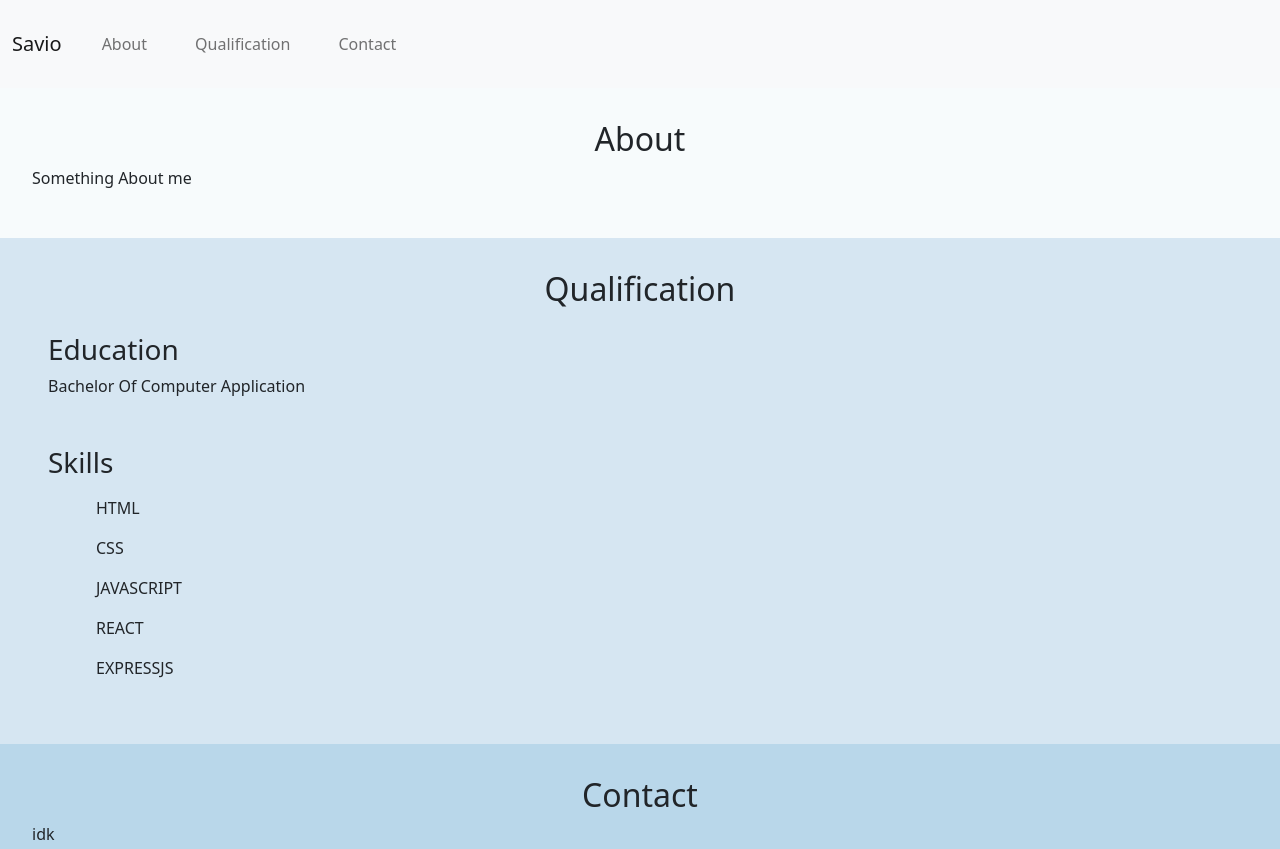
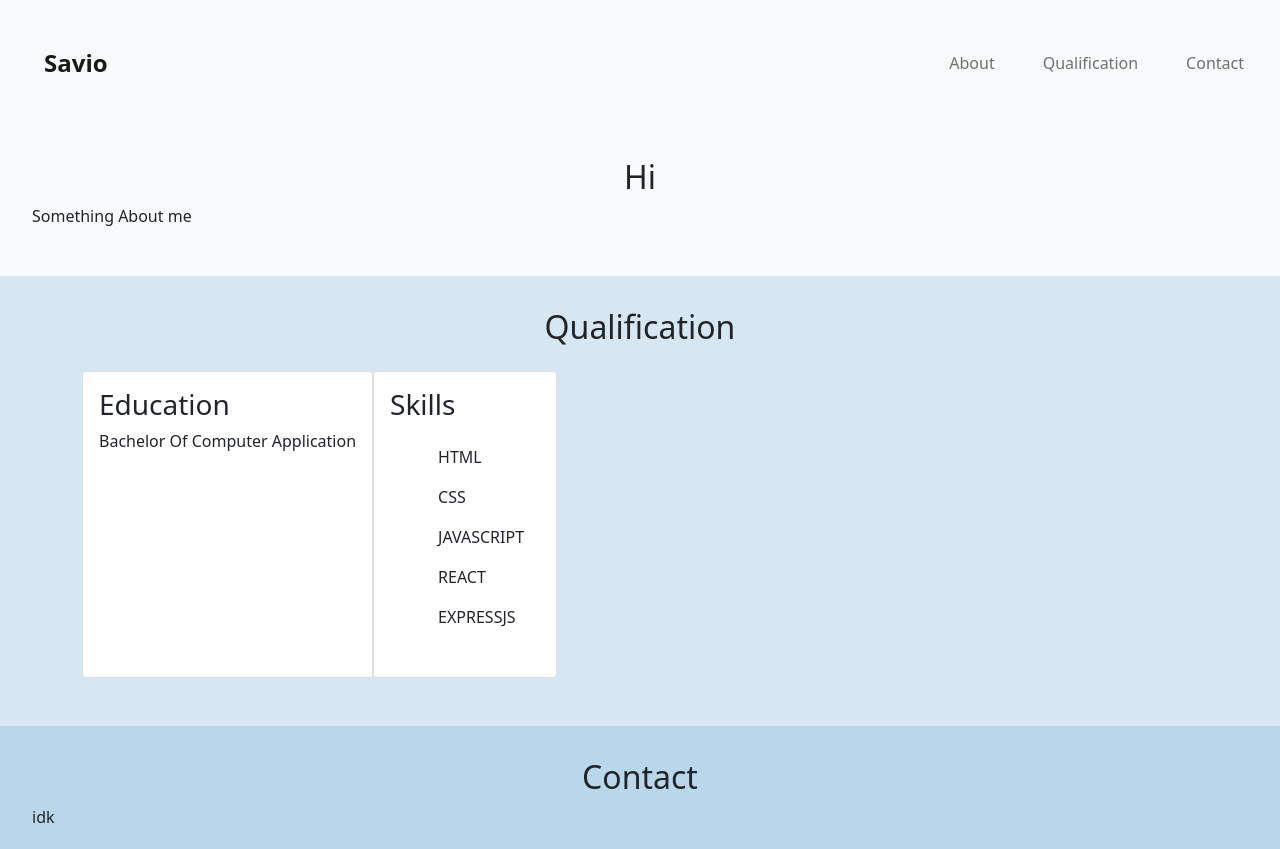
Before and after one commit to Savio-5/Portfolio, a website: page public_html/index.html in a window 1280 px wide. Shown: the top 849 px of the page. Drawn offline with nearby package versions, Linux system fonts and the light colour scheme.

Commit message:
nav-link on right, card

```diff
--- a/public_html/index.html
+++ b/public_html/index.html
@@ -19,15 +19,16 @@ Click nbfs://nbhost/SystemFileSystem/Templates/Other/html.html to edit this temp
 
 <body>
     <div>
-        <header>
+        <header class="header">
             <nav class="navbar navbar-expand-lg navbar-light bg-light">
-                <div class="container-fluid">
-                  <a class="navbar-brand" href="#">Savio</a>
+                <div class="nav-header container-fluid">
+
+                  <a class="logo navbar-brand" href="#">Savio</a>
                   <button class="navbar-toggler" type="button" data-bs-toggle="collapse" data-bs-target="#navbarTogglerDemo02" aria-controls="navbarTogglerDemo02" aria-expanded="false" aria-label="Toggle navigation">
                         <span class="navbar-toggler-icon"></span>
                       </button>
                   <div class="collapse navbar-collapse navbar-right" id="navbarTogglerDemo02">
-                    <ul class="header-nav-ul navbar-nav me-auto mb-2 mb-lg-0">
+                    <ul class="navbar-nav mb-2 mb-lg-0 ms-auto">
                         <li class="nav-item"><a class="nav-link" href="#about">About</a></li>
                         <li class="nav-item"><a class="nav-link" href="#qualification">Qualification</a></li>
                         <li class="nav-item"><a class="nav-link" href="#contact">Contact</a></li>
@@ -39,18 +40,19 @@ Click nbfs://nbhost/SystemFileSystem/Templates/Other/html.html to edit this temp
         <main>
             <div id="about" class="main-div-section1">
                 <section>
-                    <h2 class="section-title">About</h2>
+                    <h2 class="section-title">Hi</h2>
                     <p>Something About me</p>
                 </section>
             </div>
             <div id="qualification" class="main-div-section2">
                 <section>
                     <h2 class="section-title">Qualification</h2>
-                    <div>
+                    <div class="container d-flex">
+                        <div class="card">
                             <h3>Education</h3>
                             <p>Bachelor Of Computer Application</p>
                         </div>
-                    <div>
+                        <div class="card">
                             <h3>Skills</h3>
                             <ul>
                                 <li>HTML</li>
@@ -60,6 +62,8 @@ Click nbfs://nbhost/SystemFileSystem/Templates/Other/html.html to edit this temp
                                 <li>EXPRESSJS</li>
                             </ul>
                         </div>
+                    </div>
+
                 </section>
             </div>
             <div id="contact" class="main-div-section3">
--- a/public_html/style.css
+++ b/public_html/style.css
@@ -31,6 +31,12 @@ footer{
 /*############################## Header Navbar ##############################*/
 .logo{
     margin: 2rem;
+    font-size: 1.5rem;
+    font-weight: bold;
+}
+
+.header{
+    background-color: #769FCD;
 }
 
 .header-nav{
@@ -40,12 +46,12 @@ footer{
 
 .nav-header{
     display: flex;
-    justify-content: space-between;
+    justify-content: space-around;
     /* background-color: #769FCD; */
 }
 
 .header-nav-ul{
-    display: flex;
+    margin-left: auto;
 }
 
 /*############################## Main ##############################*/
@@ -82,6 +88,7 @@ main div section{
 
 .footer-copyright{
     text-align: center;
+    background-color: #112030;
 }
 
 .footer-nav{
```
Lines whose indentation alone changed are shown as unchanged.
